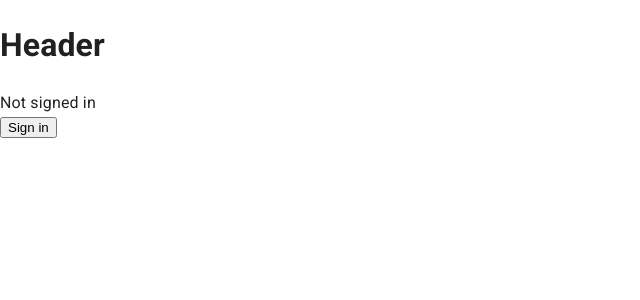
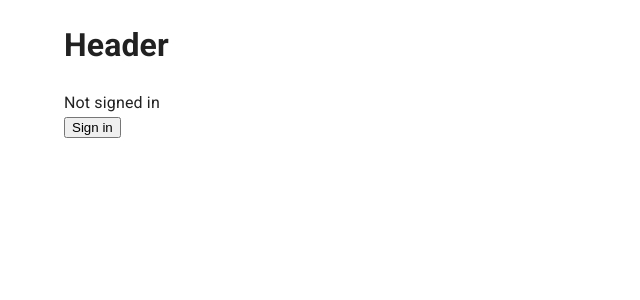
Before and after one commit to StevDev88/It-s-Wine-O-Clock, a Next.js app: page / in a window 1280 px wide. Shown: the top 300 px of the page, without its empty margins (0-640 px from the left). Built offline with nearby package versions, Linux system fonts and the light colour scheme; no server answers.

Commit message:
New edit

```diff
--- a/components/Layout.jsx
+++ b/components/Layout.jsx
@@ -1,3 +1,4 @@
+import { Container } from "@mui/material"
 import Header from "./Header"
 
 // import styles from '../styles/Layout.module.css'
@@ -5,8 +6,10 @@ import Header from "./Header"
 const Layout = ({ children }) => {
     return (
         <>
+        <Container>
             <Header />
             { children }
+        </Container>
         </>
     )
 }
```
